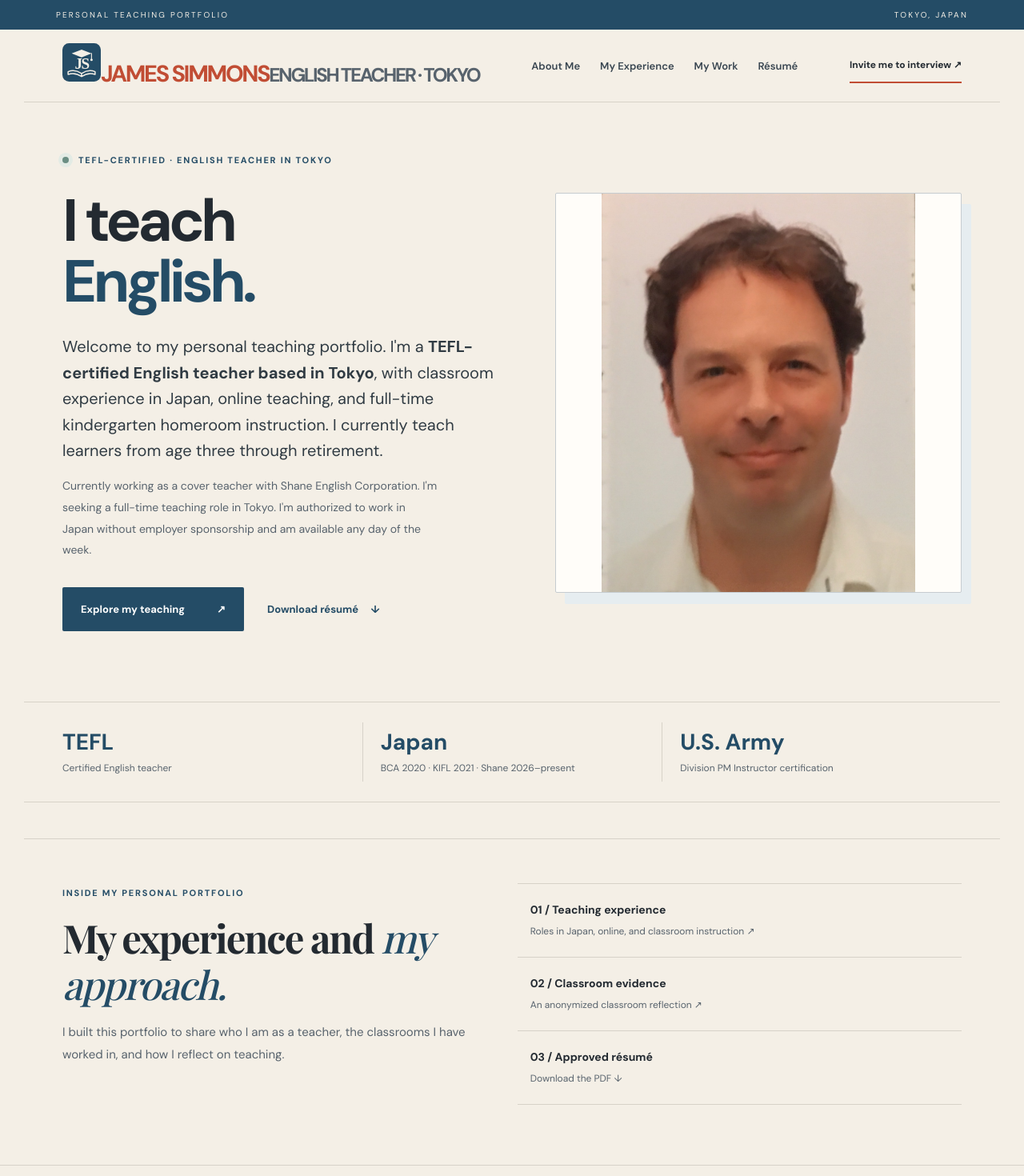
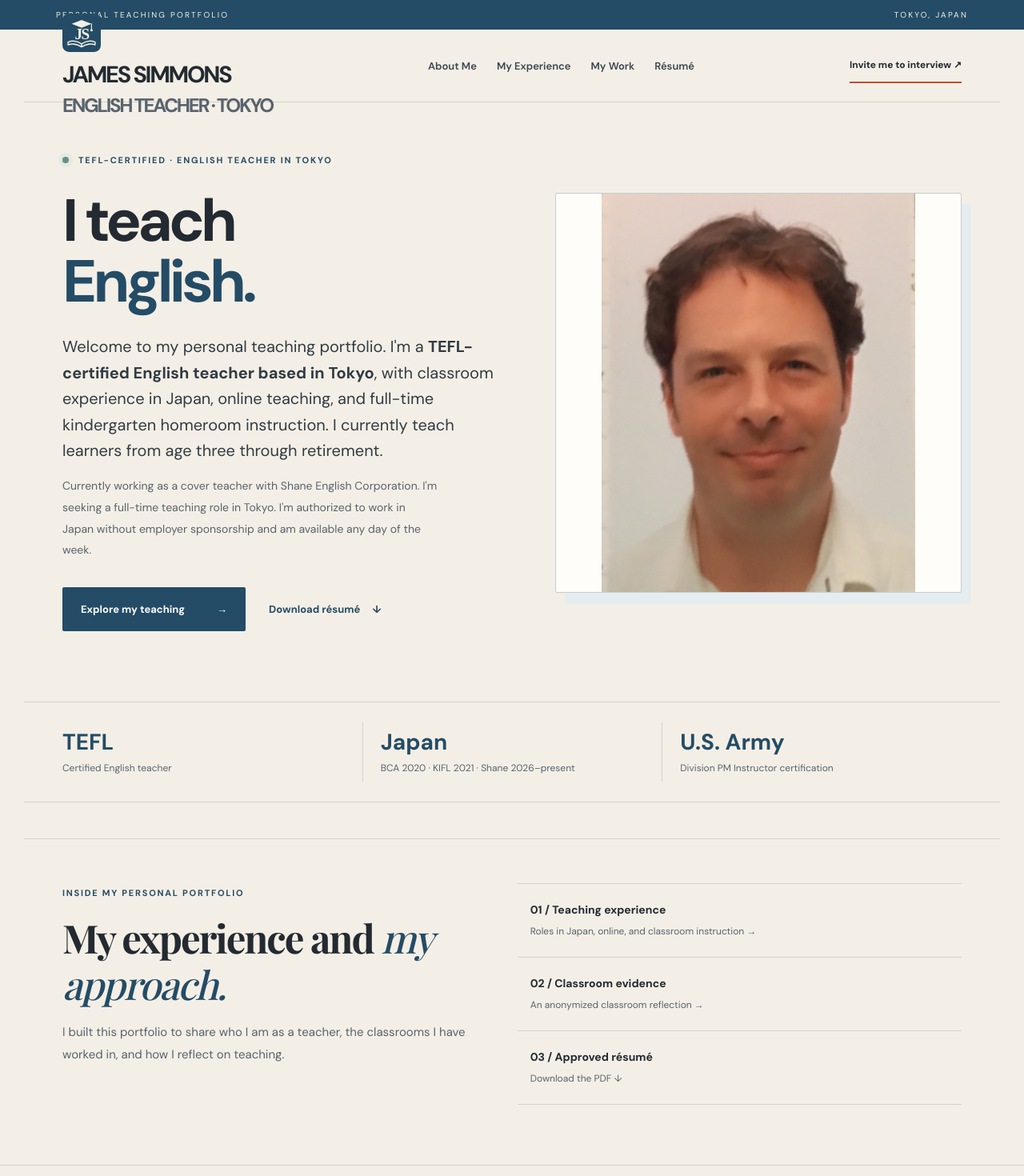
Before and after one commit to desukara/portfolio, a Next.js app: page / in a window 1280 px wide. Shown: the top 1470 px of the page at 80% size. Built offline with nearby package versions, Linux system fonts and the light colour scheme; a web font is replaced by a local one.

Commit message:
Fix navigation glyphs and brand lockup

```diff
--- a/app/about/page.tsx
+++ b/app/about/page.tsx
@@ -24,7 +24,7 @@ export default function AboutPage() {
           <p className="about-intro">I&apos;m currently teaching at Shane English Corporation in Tokyo. I&apos;m a TEFL-certified English teacher with experience at BCA in Saitama, KIFL in Kanda, Tokyo, and online with Panda ABC. While on active duty in the Regular Army, I earned U.S. Army certification as a Division PM Instructor and taught for four years in Hawaii (2000–2004).</p>
           <p className="about-muted">At Shane, I teach learners from age three through retirement, using the school’s textbooks and teacher’s guides while adapting activities and pacing to the students in front of me. My strength is recognizing individual learners’ interests and abilities and building a connection that helps them participate.</p>
           <p className="about-muted"><strong>Additional background:</strong> customer-facing work across several U.S. cities and web development studies at Harvard Extension School since 2022. My certificate is in progress.</p>
-          <Link href="/portfolio" className="button-primary">Explore the portfolio <span aria-hidden="true">↗</span></Link>
+          <Link href="/portfolio" className="button-primary">Explore the portfolio <span aria-hidden="true">→</span></Link>
         </div>
         <div className="about-feature" aria-label="Abstract illustration of an open book and dialogue">
           <div className="feature-disc"></div>
@@ -45,7 +45,7 @@ export default function AboutPage() {
         <div><span className="kicker">03 / NEXT UP</span><h2>Get to know my <em>teaching in practice.</em></h2></div>
         <div><p>From a young learner discovering a new way to participate to working with adults in English classes, I value the small moments that make a lesson work. Explore the classroom examples behind my approach, along with my experience and résumé.</p><div className="about-next-links"><Link href="/experience" className="button-link">View teaching experience <span aria-hidden="true">→</span></Link><Link href="/resume/download" className="button-link" download="J_Simmons_Resume_2026.pdf">Download official résumé ↓</Link></div></div>
       </section>
-      <footer className="mini-footer"><div className="shell mini-footer-inner"><span>© {new Date().getFullYear()} English Teaching Portfolio</span><Link href="/">Back to homepage ↗</Link></div></footer>
+      <footer className="mini-footer"><div className="shell mini-footer-inner"><span>© {new Date().getFullYear()} English Teaching Portfolio</span><Link href="/">Back to homepage →</Link></div></footer>
     </main>
   );
 }
--- a/app/experience/page.tsx
+++ b/app/experience/page.tsx
@@ -36,7 +36,7 @@ export default function ExperiencePage(){
      <p><Link className="career-role-link" href="/experience/independent-transportation">Owner / Operator · Simmons Taxi (2022–2025) →</Link><br/>U.S. taxi business and customer service.</p>
    </div>
   </section>
-  <section className="experience-cta"><div className="shell"><span className="kicker">03 / EMPLOYMENT</span><h2>Seeking a full-time <em>teaching role.</em></h2><p>Currently teaching in Tokyo. Authorized to work in Japan without employer sponsorship and available any day of the week.</p><Link className="button-primary" href="/meeting">Request an interview ↗</Link> <Link className="button-link" href="/resume/download" download="J_Simmons_Resume_2026.pdf">Download official résumé ↓</Link></div></section>
-  <footer className="mini-footer"><div className="shell mini-footer-inner"><span>© {new Date().getFullYear()} English Teaching Portfolio</span><Link href="/">Homepage ↗</Link></div></footer>
+  <section className="experience-cta"><div className="shell"><span className="kicker">03 / EMPLOYMENT</span><h2>Seeking a full-time <em>teaching role.</em></h2><p>Currently teaching in Tokyo. Authorized to work in Japan without employer sponsorship and available any day of the week.</p><Link className="button-primary" href="/meeting">Request an interview →</Link> <Link className="button-link" href="/resume/download" download="J_Simmons_Resume_2026.pdf">Download official résumé ↓</Link></div></section>
+  <footer className="mini-footer"><div className="shell mini-footer-inner"><span>© {new Date().getFullYear()} English Teaching Portfolio</span><Link href="/">Homepage →</Link></div></footer>
  </main>;
 }
--- a/app/globals.css
+++ b/app/globals.css
@@ -462,8 +462,9 @@ body{background:var(--paper);color:var(--ink)}
 .desktop-navigation a[aria-current="page"],.mobile-menu a[aria-current="page"]{color:var(--deep)}
 .nav-cta{border-bottom:2px solid var(--coral);color:var(--ink)}
 .nav-cta:hover{color:var(--coral)}
-.brand-wordmark,.brand-wordmark span{color:var(--ink)}
-.brand-wordmark small{color:var(--muted)}
+.site-header .brand-wordmark,.site-header .brand-wordmark span{color:var(--ink)}
+.site-header .brand-wordmark{display:flex;flex-direction:column;align-items:flex-start;white-space:nowrap;gap:4px}
+.site-header .brand-wordmark small{display:block;color:var(--muted);margin-top:0}
 .kicker,.eyebrow{color:var(--deep)}
 .status-dot{background:#6b8e83;box-shadow:0 0 0 5px #e3ebe5}
 :focus-visible{outline-color:var(--coral);box-shadow:0 0 0 2px var(--paper-white)}
--- a/app/meeting/page.tsx
+++ b/app/meeting/page.tsx
@@ -12,6 +12,6 @@ export default function MeetingPage() {
     <SiteHeader current="/meeting" />
     <section className="meeting-hero shell" id="main-content" tabIndex={-1}><span className="kicker">03 / LET'S TALK</span><h1>Invite me to <em>an interview.</em></h1><p>I’m James Simmons, an English teacher in Tokyo. If you’re considering me for a teaching position, I’d be glad to hear about your school and the opportunity. Send a quick email or suggest a time for an online introduction.</p></section>
     <div className="shell meeting-contact-shortcut"><div><span className="kicker">QUICK CONTACT</span><h2>Considering me for a teaching role?</h2><p>A short introductory email is welcome. There’s no need to choose a meeting time first.</p></div><div className="meeting-contact-address">meet@eastokyo.com <span>Copy this address into your email app</span></div></div><section className="meeting-panel"><div className="shell meeting-layout"><aside><span className="kicker">HOW IT WORKS</span><h2>Or suggest a <em>time to talk.</em></h2><p className="meeting-email"><strong>Prefer to ask about a role first?</strong><br/><strong>meet@eastokyo.com</strong> — no interview time needed.</p><p>Already have a time in mind? Choose Zoom, Google Meet, Teams, phone, or another format. Share your preferred date, time and time zone so I can review the proposal.</p><p><strong>Scheduling:</strong> I&apos;m based in Tokyo and available any day of the week.</p><p><strong>Work authorization:</strong> Authorized to work in Japan without employer sponsorship.</p><p><strong>Next step:</strong> I&apos;ll review the request and reply by email. No appointment is automatically confirmed.</p></aside><div className="meeting-form-card"><h2>Propose a meeting</h2><p>Fields marked * are required. Requests are reviewed personally and are not automatic bookings.</p><MeetingRequestForm/></div></div></section>
-    <footer className="mini-footer"><div className="shell mini-footer-inner"><span>© {new Date().getFullYear()} James Simmons</span><Link href="/">Return to portfolio ↗</Link></div></footer>
+    <footer className="mini-footer"><div className="shell mini-footer-inner"><span>© {new Date().getFullYear()} James Simmons</span><Link href="/">Return to portfolio →</Link></div></footer>
   </main>;
 }
--- a/app/page.tsx
+++ b/app/page.tsx
@@ -23,7 +23,7 @@ export default function Home() {
           <p className="hero-lead">Welcome to my personal teaching portfolio. I&apos;m a <strong>TEFL-certified English teacher based in Tokyo</strong>, with classroom experience in Japan, online teaching, and full-time kindergarten homeroom instruction. I currently teach learners from age three through retirement.</p>
           <p className="hero-detail">Currently working as a cover teacher with Shane English Corporation. I&apos;m seeking a full-time teaching role in Tokyo. I&apos;m authorized to work in Japan without employer sponsorship and am available any day of the week.</p>
           <div className="actions">
-            <a className="button-primary" href="/portfolio">Explore my teaching <span aria-hidden="true">↗</span></a>
+            <a className="button-primary" href="/portfolio">Explore my teaching <span aria-hidden="true">→</span></a>
             <a className="button-link" href="/resume/download" download="J_Simmons_Resume_2026.pdf">Download résumé <span aria-hidden="true">↓</span></a>
           </div>
         </div>
@@ -32,7 +32,7 @@ export default function Home() {
         </div>
       </section>
       <section className="home-proof shell" aria-label="Teaching experience at a glance"><div><strong>TEFL</strong><span>Certified English teacher</span></div><div><strong>Japan</strong><span>BCA 2020 · KIFL 2021 · Shane 2026–present</span></div><div><strong>U.S. Army</strong><span>Division PM Instructor certification</span></div></section>
-      <section className="home-employer-path shell" aria-labelledby="employer-path-heading"><div><span className="kicker">INSIDE MY PERSONAL PORTFOLIO</span><h2 id="employer-path-heading">My experience and <em>my approach.</em></h2><p>I built this portfolio to share who I am as a teacher, the classrooms I have worked in, and how I reflect on teaching.</p></div><div className="home-employer-links"><a href="/experience"><strong>01 / Teaching experience</strong><span>Roles in Japan, online, and classroom instruction ↗</span></a><a href="/portfolio"><strong>02 / Classroom evidence</strong><span>An anonymized classroom reflection ↗</span></a><a href="/resume/download" download="J_Simmons_Resume_2026.pdf"><strong>03 / Approved résumé</strong><span>Download the PDF ↓</span></a></div></section><section className="intro-band">
+      <section className="home-employer-path shell" aria-labelledby="employer-path-heading"><div><span className="kicker">INSIDE MY PERSONAL PORTFOLIO</span><h2 id="employer-path-heading">My experience and <em>my approach.</em></h2><p>I built this portfolio to share who I am as a teacher, the classrooms I have worked in, and how I reflect on teaching.</p></div><div className="home-employer-links"><a href="/experience"><strong>01 / Teaching experience</strong><span>Roles in Japan, online, and classroom instruction →</span></a><a href="/portfolio"><strong>02 / Classroom evidence</strong><span>An anonymized classroom reflection →</span></a><a href="/resume/download" download="J_Simmons_Resume_2026.pdf"><strong>03 / Approved résumé</strong><span>Download the PDF ↓</span></a></div></section><section className="intro-band">
         <div className="shell intro-grid"><p>HOW I TEACH</p><h2>A clear learning goal.<br />An approach that fits the learner.</h2></div>
       </section>
       <section className="section shell" id="approach">
@@ -42,12 +42,12 @@ export default function Home() {
       <section className="section portfolio-section" id="portfolio">
         <div className="shell">
           <div className="section-heading"><div><span className="kicker">02 / THE PORTFOLIO</span><h2>See the thinking<br /><em>behind my teaching.</em></h2></div><p>See where I have taught, read a specific classroom example, and review the qualifications listed on my résumé.</p></div>
-          <div className="portfolio-grid">{portfolioSections.map((item) => <a className="portfolio-card" href={item.href} key={item.title}><span>{item.tag}</span><h3>{item.title}</h3><p>{item.text}</p><span className="card-arrow" aria-hidden="true">↗</span></a>)}</div>
+          <div className="portfolio-grid">{portfolioSections.map((item) => <a className="portfolio-card" href={item.href} key={item.title}><span>{item.tag}</span><h3>{item.title}</h3><p>{item.text}</p><span className="card-arrow" aria-hidden="true">→</span></a>)}</div>
           <p className="work-note">The classroom reflection is a real, anonymized example—not a claim of measured outcomes.</p>
         </div>
       </section>
       <footer id="contact">
-        <div className="shell footer-grid"><div><span className="kicker">03 / CONTACT</span><h2>Interested in my<br /><em>teaching experience?</em></h2><p>I’m James Simmons, an English teacher in Tokyo. If my experience fits an opening at your school, I’d welcome a conversation. You can also <strong className="contact-email">email meet@eastokyo.com</strong>.</p><div className="footer-actions"><a className="button-primary" href="/meeting">Invite me to interview <span aria-hidden="true">↗</span></a><a className="button-link" href="/resume/download" download="J_Simmons_Resume_2026.pdf">Download résumé ↓</a></div></div><div className="footer-right"><span>BASED IN</span><strong>Tokyo, Japan</strong><span>AVAILABLE FOR</span><strong>Full-time teaching opportunities</strong></div></div>
+        <div className="shell footer-grid"><div><span className="kicker">03 / CONTACT</span><h2>Interested in my<br /><em>teaching experience?</em></h2><p>I’m James Simmons, an English teacher in Tokyo. If my experience fits an opening at your school, I’d welcome a conversation. You can also <strong className="contact-email">email meet@eastokyo.com</strong>.</p><div className="footer-actions"><a className="button-primary" href="/meeting">Invite me to interview <span aria-hidden="true">→</span></a><a className="button-link" href="/resume/download" download="J_Simmons_Resume_2026.pdf">Download résumé ↓</a></div></div><div className="footer-right"><span>BASED IN</span><strong>Tokyo, Japan</strong><span>AVAILABLE FOR</span><strong>Full-time teaching opportunities</strong></div></div>
         <div className="shell footer-bottom"><span className="footer-brand"><img src="/brand/js-mark.svg" width={36} height={36} alt="" aria-hidden="true" /> JS · EASTOKYO</span><span>© {new Date().getFullYear()} James Simmons · Personal Teaching Portfolio</span><span>MADE FOR MEANINGFUL LEARNING</span></div>
       </footer>
     </main>
```
Also changed, not shown: app/portfolio/page.tsx (+1 -1 lines).
